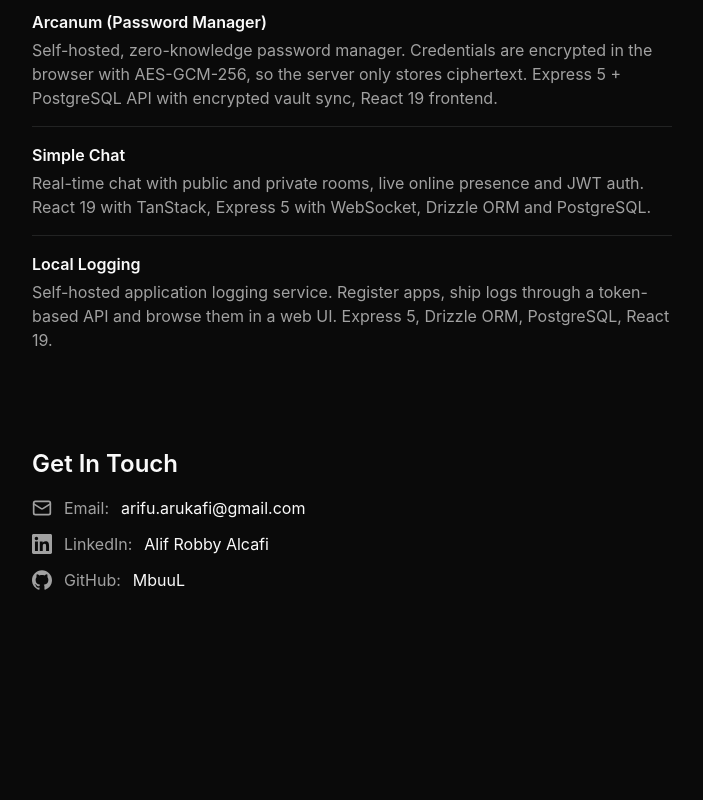
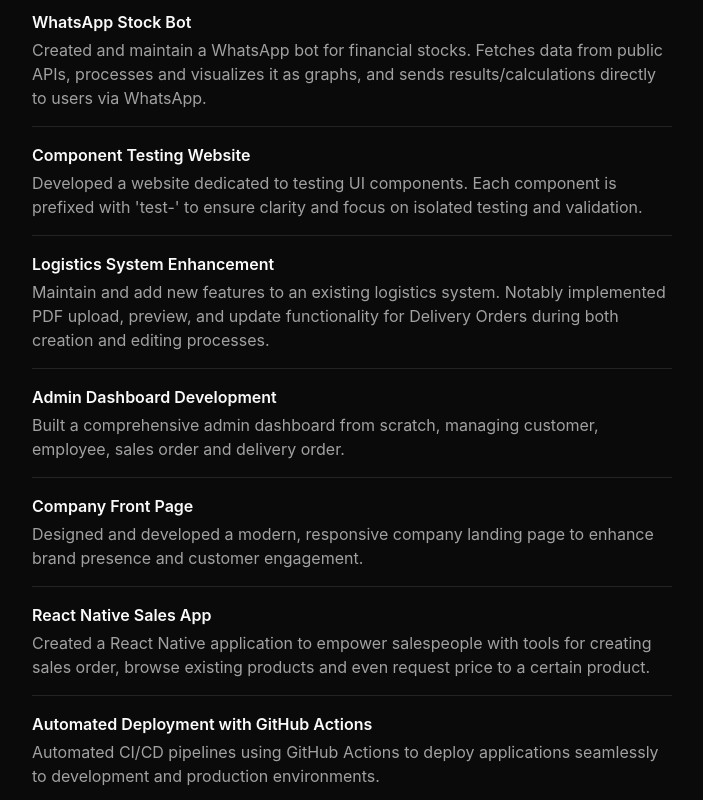
Before and after one commit to MbuuL/portofolio, a React (Vite) app: page / in a window 1280 px wide. Shown: the part 740-1540 px from the top of the page, without its empty margins (288-991 px from the left). Before the commit the page ends 1412 px from the top, so only its background shows below. Built offline with nearby package versions, Linux system fonts and the light colour scheme.

Commit message:
Restore work entries as an Experience section alongside the linked Projects section

```diff
--- a/src/App.tsx
+++ b/src/App.tsx
@@ -14,6 +14,37 @@
   { name: "Expo", Icon: SiExpo },
   { name: "Typescript", Icon: SiTypescript },
   { name: "Express.js", Icon: SiExpress },
+];
+
+const experience = [
+  {
+    title: "WhatsApp Stock Bot",
+    text: "Created and maintain a WhatsApp bot for financial stocks. Fetches data from public APIs, processes and visualizes it as graphs, and sends results/calculations directly to users via WhatsApp.",
+  },
+  {
+    title: "Component Testing Website",
+    text: "Developed a website dedicated to testing UI components. Each component is prefixed with 'test-' to ensure clarity and focus on isolated testing and validation.",
+  },
+  {
+    title: "Logistics System Enhancement",
+    text: "Maintain and add new features to an existing logistics system. Notably implemented PDF upload, preview, and update functionality for Delivery Orders during both creation and editing processes.",
+  },
+  {
+    title: "Admin Dashboard Development",
+    text: "Built a comprehensive admin dashboard from scratch, managing customer, employee, sales order and delivery order.",
+  },
+  {
+    title: "Company Front Page",
+    text: "Designed and developed a modern, responsive company landing page to enhance brand presence and customer engagement.",
+  },
+  {
+    title: "React Native Sales App",
+    text: "Created a React Native application to empower salespeople with tools for creating sales order, browse existing products and even request price to a certain product.",
+  },
+  {
+    title: "Automated Deployment with GitHub Actions",
+    text: "Automated CI/CD pipelines using GitHub Actions to deploy applications seamlessly to development and production environments.",
+  },
 ];
 
 const projects = [
@@ -94,6 +125,18 @@
       </section>
 
       <section>
+        <h2 className="text-2xl font-semibold mb-4">Experience</h2>
+        <ul className="divide-y divide-border">
+          {experience.map(({ title, text }) => (
+            <li key={title} className="py-4">
+              <h3 className="font-semibold mb-1">{title}</h3>
+              <p className="text-muted-foreground">{text}</p>
+            </li>
+          ))}
+        </ul>
+      </section>
+
+      <section>
         <h2 className="text-2xl font-semibold mb-4">Projects</h2>
         <ul className="divide-y divide-border">
           {projects.map(({ title, href, text }) => (
```
Also changed, not shown: 1 other file (tests, documents, lock files or other folders).
